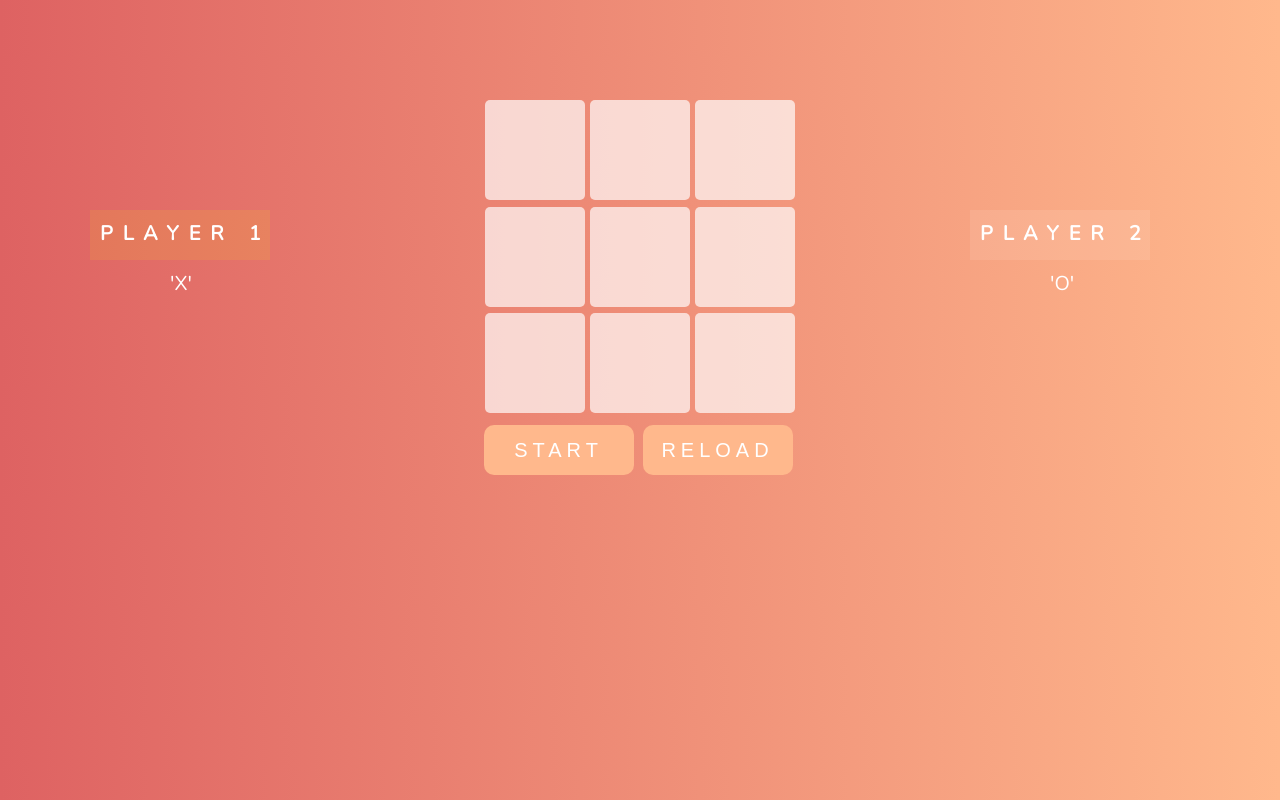
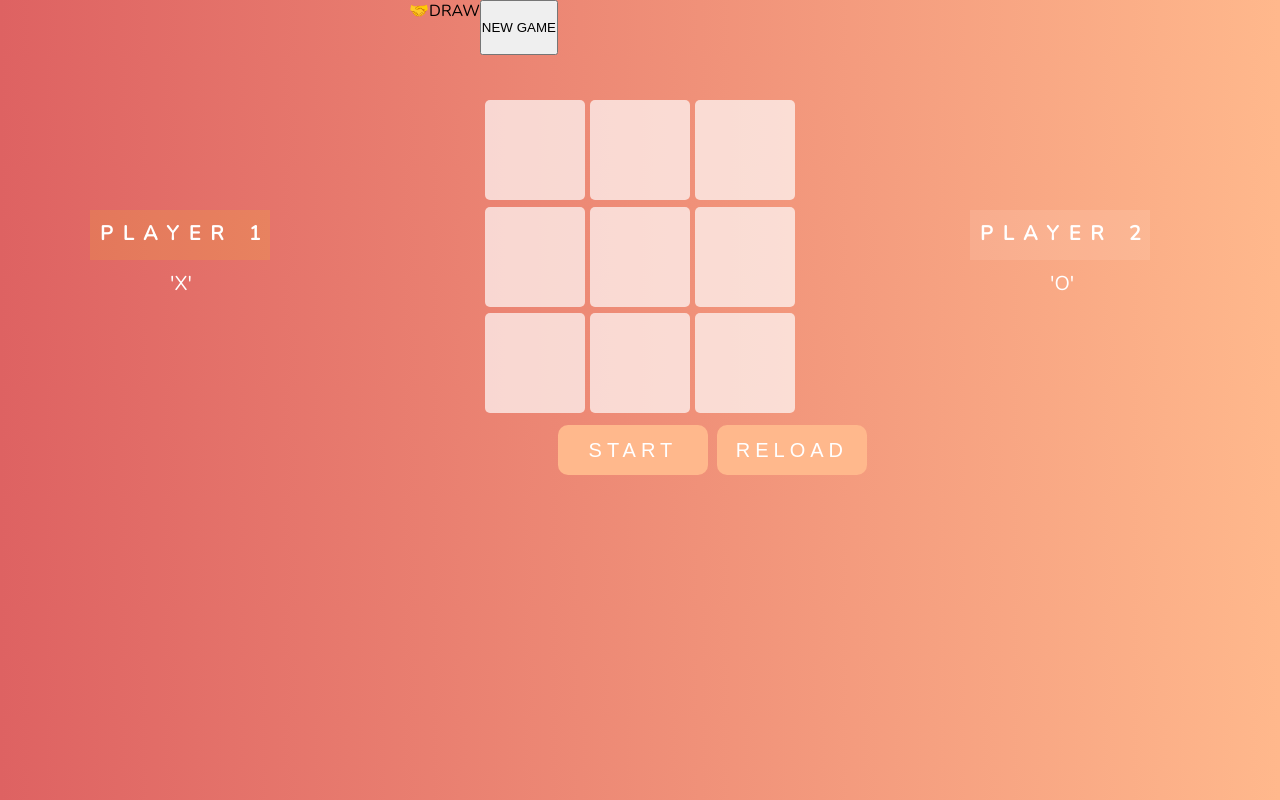
Before and after one commit to xsea29/WebDevProjects, a plain HTML site: page index.html in a window 1280 px wide. Drawn offline with nearby package versions, Linux system fonts and the light colour scheme.

Commit message:
Update index.html
New feature added

```diff
--- a/index.html
+++ b/index.html
@@ -5,12 +5,11 @@
     <meta charset="UTF-8">
     <meta name="viewport" content="width=device-width, initial-scale=1.0">
     <title>Document</title>
-    <link href="style.css" rel="stylesheet" />
+    <link href="style.css" rel="stylesheet">
 </head>
 
 <body>
     <!-- <h1>TIC TAC TOE </h1> -->
-
     <div class="container">
         <div class="cell cell--0"></div>
         <div class="cell cell--1"></div>
@@ -30,6 +29,10 @@
     <div class="box--2"></div>
     <div class="winner--1 hidden">👑</div>
     <div class="winner--2 hidden">👑</div>
+    <div class="draw">
+        <p class='draw--0'>🤝DRAW</p>
+    </div>
+    <button class="new-game">NEW GAME</button>
     <!-- <i class="fa-solid fa-xmark" id="cross"></i> -->
     <!-- <i class="fa-regular fa-circle" id='round'></i> -->
     <button class="btn start--0">START</button>
```
